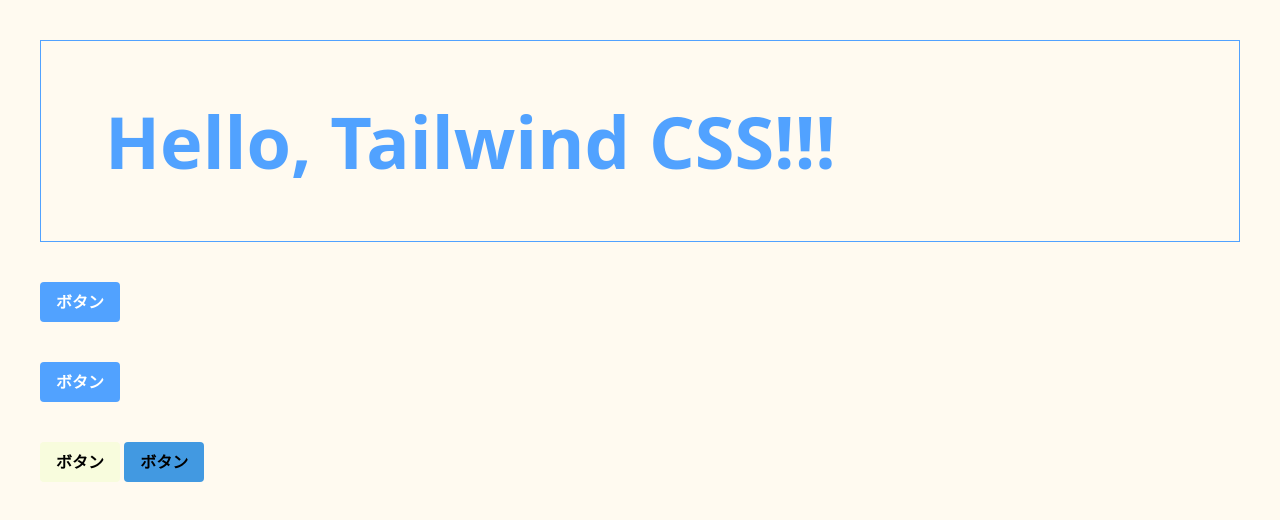
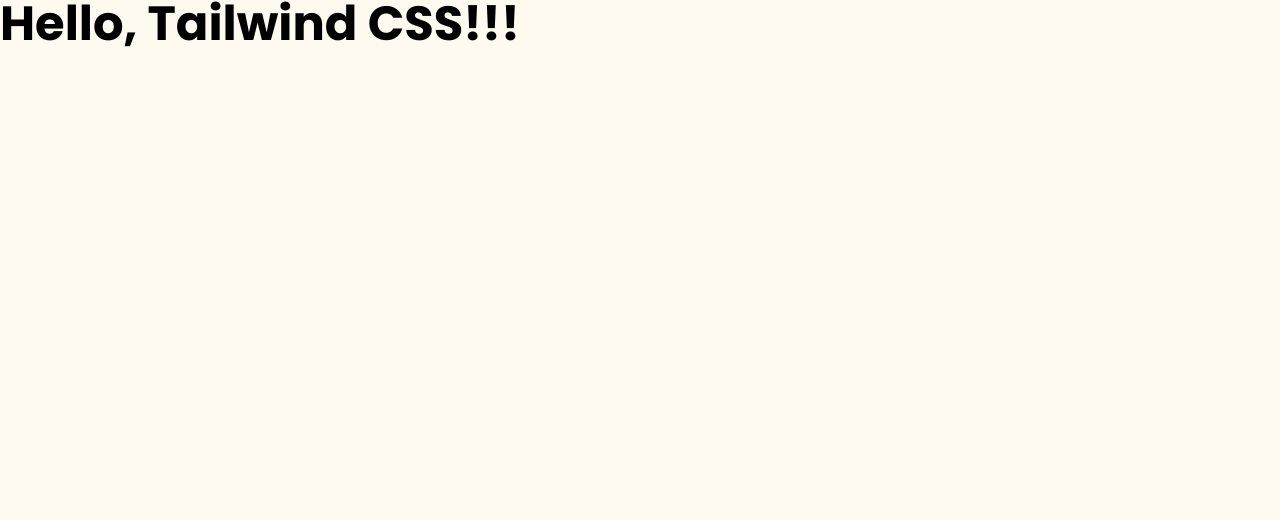
Before and after one commit to higunito/tailwind-sample, a website: page src/index.html in a window 1280 px wide. Drawn offline with Linux system fonts and the light colour scheme.

Commit message:
configure font-family

```diff
--- a/src/index.html
+++ b/src/index.html
@@ -4,27 +4,19 @@
     <meta charset="UTF-8" />
     <meta name="viewport" content="width=device-width, initial-scale=1.0" />
     <link href="./output.css" rel="stylesheet" />
+    <link rel="preconnect" href="https://fonts.googleapis.com" />
+    <link rel="preconnect" href="https://fonts.gstatic.com" crossorigin />
+    <link
+      href="https://fonts.googleapis.com/css2?family=Poppins:ital,wght@0,100;0,200;0,300;0,400;0,500;0,600;0,700;0,800;0,900;1,100;1,200;1,300;1,400;1,500;1,600;1,700;1,800;1,900&display=swap"
+      rel="stylesheet"
+    />
     <title>Tailwind CSS Sample</title>
   </head>
-  <body>
-    <div class="border border-blue-400 p-16 m-10">
-      <h1 class="font-bold
-                test-3xl lg:text-7xl
-                sm:text-red-400 md:text-blue-400">
+  <body class="font-display">
+    <div>
+      <h1 class="font-bold text-5xl">
         Hello, Tailwind CSS!!!
       </h1>
     </div>
-    <div class="m-10">
-      <button class="bg-blue-400 hover:bg-blue-600 text-white font-bold px-4 py-2 rounded">ボタン</button>
-    </div>
-
-    <div class="m-10">
-      <button class="btn-blue btn">ボタン</button>
-    </div>
-
-    <div class="m-10">
-      <button class="bg-avocado-200 btn">ボタン</button>
-      <button class="bg-primary-500 btn">ボタン</button>
-    </div>
   </body>
 </html>
--- a/src/input.css
+++ b/src/input.css
@@ -13,8 +13,5 @@
 }
 
 @theme {
-  --color-primary-100: #ebf8ff;
-  --color-primary-300: #90cdf4;
-  --color-primary-500: #4299e1;
-  --color-avocado-200: oklch(0.98 0.04 113.22);
+  --font-display: "Poppins", serif;
 }
```
Also changed, not shown: src/output.css.
